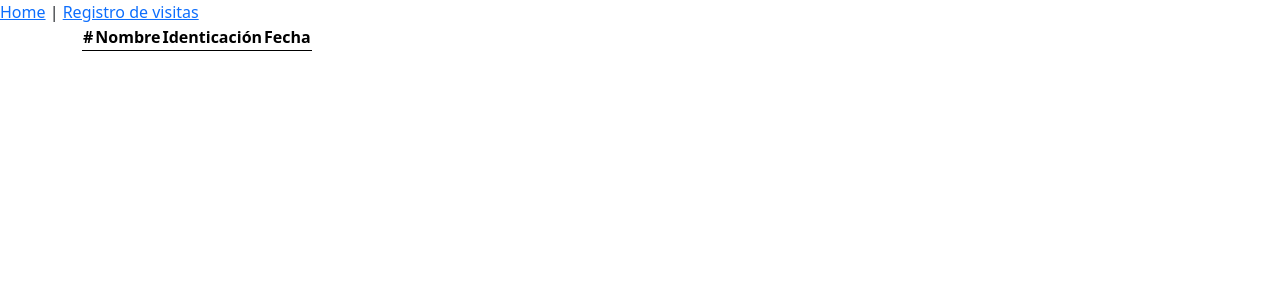
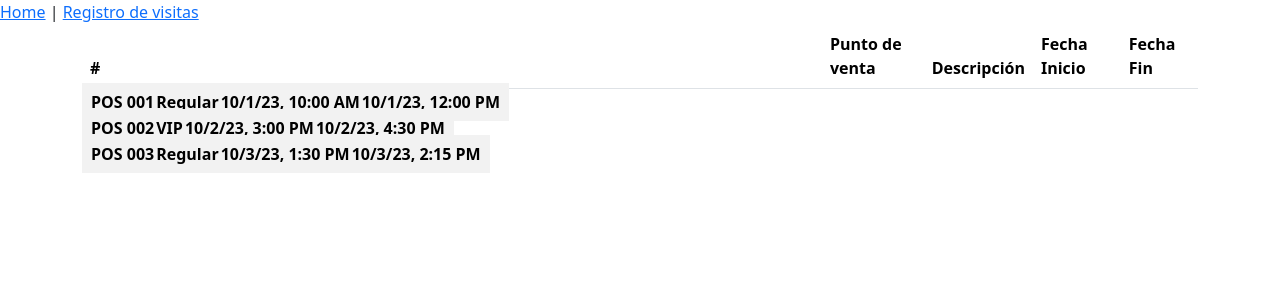
Before and after one commit to andresvillaec/angular-practice, an Angular app: page /visitors in a window 1280 px wide. Shown: the top 300 px of the page. Built offline with nearby package versions, Linux system fonts and the light colour scheme.

Commit message:
feat: Load visitor list

```diff
--- a/src/app/app.component.ts
+++ b/src/app/app.component.ts
@@ -1,12 +1,14 @@
 import {Component} from '@angular/core';
 import {HeaderComponent} from './header/header.component';
 import {LayoutComponent} from './layout/layout.component';import {RouterOutlet} from '@angular/router';
-import {VisitorRecordListComponent} from '../app/visitor-record/visitor-record-list/visitor-record-list.component';
+import {VisitorRecordListComponent} from './visitor-record/visitor-record-list/visitor-record-list.component';
+import { VisitorRecordItemComponent } from './visitor-record/visitor-record-item/visitor-record-item.component';
+import { CommonModule } from '@angular/common';
 
 @Component({
   selector: 'app-root',
   standalone: true,
-  imports: [RouterOutlet, HeaderComponent, LayoutComponent, VisitorRecordListComponent],
+  imports: [RouterOutlet, HeaderComponent, LayoutComponent, VisitorRecordListComponent, VisitorRecordItemComponent],
   templateUrl: './app.component.html',
   styleUrls: ['./app.component.css'],
 })
--- /dev/null
+++ b/src/app/visitor-record/models/visitor-record.model.ts
@@ -0,0 +1,6 @@
+export interface VisitorRecord {
+  pointOfSaleName: string;
+  visitTypeDescription: string;
+  startDate: Date;
+  endDate: Date;
+}
--- /dev/null
+++ b/src/app/visitor-record/services/visitor-record.service.ts
@@ -0,0 +1,36 @@
+import { Injectable } from '@angular/core';
+import { VisitorRecord } from '../models/visitor-record.model';
+import { Observable, of } from 'rxjs'
+
+@Injectable({
+  providedIn: 'root'
+})
+export class VisitorRecordService {
+  constructor() { }
+
+  // Mock data for visitor records
+  private visitorRecords: VisitorRecord[] = [
+    {
+      pointOfSaleName: 'POS 001',
+      visitTypeDescription: 'Regular',
+      startDate: new Date('2023-10-01T10:00:00'),
+      endDate: new Date('2023-10-01T12:00:00'),
+    },
+    {
+      pointOfSaleName: 'POS 002',
+      visitTypeDescription: 'VIP',
+      startDate: new Date('2023-10-02T15:00:00'),
+      endDate: new Date('2023-10-02T16:30:00'),
+    },
+    {
+      pointOfSaleName: 'POS 003',
+      visitTypeDescription: 'Regular',
+      startDate: new Date('2023-10-03T13:30:00'),
+      endDate: new Date('2023-10-03T14:15:00'),
+    },
+  ];
+
+  getVisitorRecords() : Observable<VisitorRecord[]> {
+    return of(this.visitorRecords);
+  }
+}
--- a/src/app/visitor-record/visitor-record-item/visitor-record-item.component.html
+++ b/src/app/visitor-record/visitor-record-item/visitor-record-item.component.html
@@ -1,12 +1,6 @@
-<thead>
-  <tr>
-    <th>#</th>
-    <th>Nombre</th>
-    <th>Identicación</th>
-    <th>Fecha</th>
-  </tr>
-</thead>
-<tbody>
-  <tr>
-  </tr>
-</tbody>
+<tr scope="row">
+  <th>{{visitor.pointOfSaleName}}</th>
+  <th>{{visitor.visitTypeDescription}}</th>
+  <th>{{visitor.startDate | date: 'short'}}</th>
+  <th>{{visitor.endDate | date: 'short'}}</th>
+</tr>
--- a/src/app/visitor-record/visitor-record-list/visitor-record-list.component.html
+++ b/src/app/visitor-record/visitor-record-list/visitor-record-list.component.html
@@ -1,3 +1,21 @@
 <table class="table table-striped">
-  <app-visitor-record-item></app-visitor-record-item>
+  <thead>
+    <tr>
+      <th>#</th>
+      <th scope="col">Punto de venta</th>
+      <th scope="col">Descripción</th>
+      <th scope="col">Fecha Inicio</th>
+      <th scope="col">Fecha Fin</th>
+    </tr>
+  </thead>
+  <tbody>
+    <tr>
+      <app-visitor-record-item
+      *ngFor="let visitor of visitorRecords; let i = index"
+      [visitor]="visitor"
+      [index]="i + 1"
+      >
+    </app-visitor-record-item>
+    </tr>
+  </tbody>
 </table>
--- a/src/app/visitor-record/visitor-record-list/visitor-record-list.component.ts
+++ b/src/app/visitor-record/visitor-record-list/visitor-record-list.component.ts
@@ -1,13 +1,28 @@
-import { Component } from '@angular/core';
+import { Component, OnInit } from '@angular/core';
+import { CommonModule } from '@angular/common';
 import { VisitorRecordItemComponent } from "../visitor-record-item/visitor-record-item.component";
+import { VisitorRecord } from "../models/visitor-record.model";
+import { VisitorRecordService } from "../services/visitor-record.service";
 
 @Component({
   selector: 'app-visitor-record-list',
   standalone: true,
-  imports: [VisitorRecordItemComponent],
+  imports: [CommonModule, VisitorRecordItemComponent],
   templateUrl: './visitor-record-list.component.html',
   styleUrl: './visitor-record-list.component.css'
 })
 export class VisitorRecordListComponent {
+  public visitorRecords: VisitorRecord[] = [];
+  constructor(private VisitorRecordService : VisitorRecordService ) {
 
+  }
+
+  ngOnInit() : void {
+    this.loadVisitorRecords();
+  }
+
+  loadVisitorRecords(): void {
+    this.VisitorRecordService.getVisitorRecords()
+    .subscribe(records => this.visitorRecords = records);
+  }
 }
```
Also changed, not shown: src/app/visitor-record/visitor-record-item/visitor-record-item.component.ts (+9 -2 lines), 1 other file (tests, documents, lock files or other folders).
